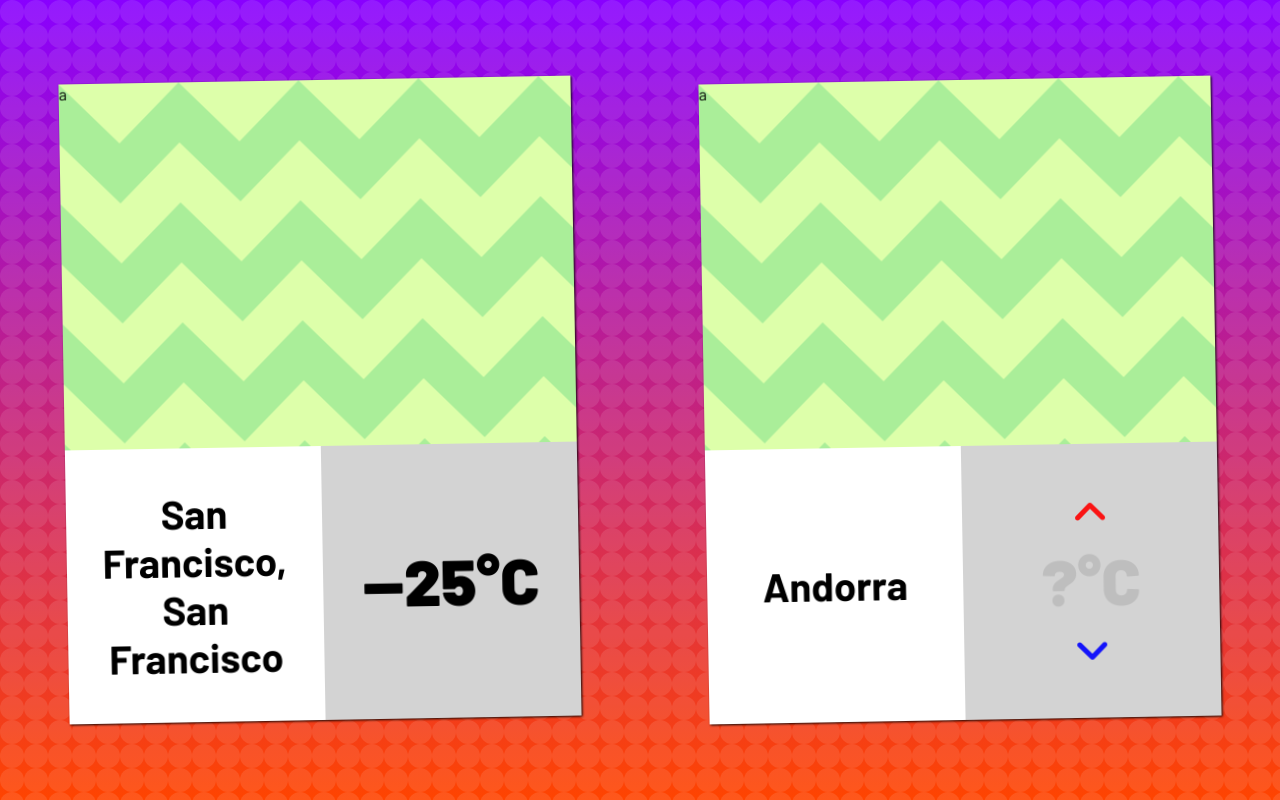
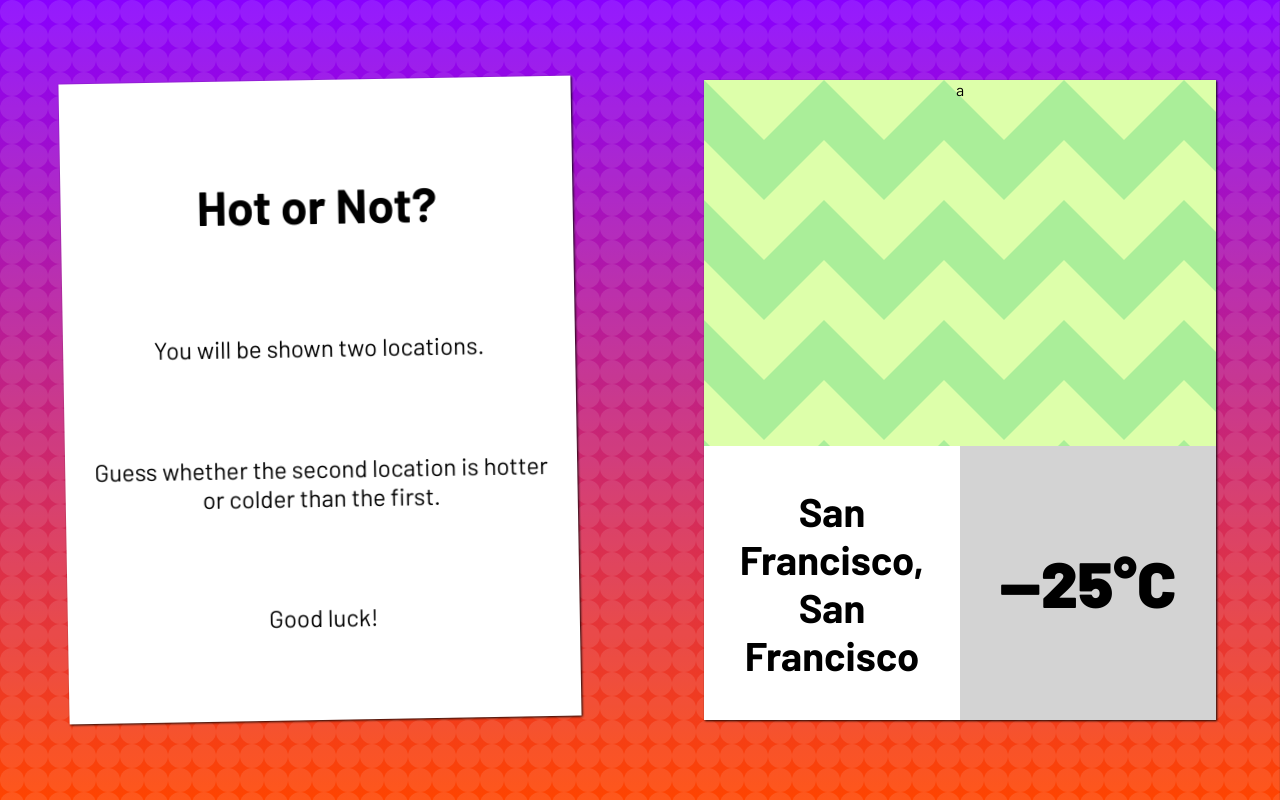
Before and after one commit to guissmo/hot-or-not-2, a plain HTML site: page index.html in a window 1280 px wide. Shown: the top 800 px of the page. Drawn offline with Linux system fonts and the light colour scheme.

Commit message:
card flip on hover

```diff
--- a/index.html
+++ b/index.html
@@ -24,14 +24,41 @@
   <body>
     <div id="root">
       <div class="left pane">
-        <div class="pane-interior">
+        <div class="card-container rotate">
+          <div class="card-container-inner">
+            <div class="pane-interior intro-card card-container-front">
+              <h1>Hot or Not?</h1>
+              <p>You will be shown two locations.</p>
+              <p>
+                Guess whether the second location is hotter or colder than the
+                first.
+              </p>
+              <p>Good luck!</p>
+            </div>
+            <div class="pane-interior place-card card-container-back">
+              <div class="photo">a</div>
+              <div class="info"><p>San Francisco, San Francisco</p></div>
+              <div class="temp"><p>--25</p></div>
+            </div>
+          </div>
+        </div>
+        <!-- <div class="pane-interior">
           <div class="photo">a</div>
           <div class="info"><p>San Francisco, San Francisco</p></div>
           <div class="temp"><p>--25</p></div>
-        </div>
+        </div> -->
       </div>
       <div class="right pane">
-        <div class="pane-interior">
+        <div class="card-container">
+          <div class="card-container-inner">
+            <div class="pane-interior place-card">
+              <div class="photo">a</div>
+              <div class="info"><p>San Francisco, San Francisco</p></div>
+              <div class="temp"><p>--25</p></div>
+            </div>
+          </div>
+        </div>
+        <!-- <div class="pane-interior place-card">
           <div class="photo">a</div>
           <div class="info"><p>Andorra</p></div>
           <div class="temp">
@@ -45,7 +72,7 @@
               </button>
             </div>
           </div>
-        </div>
+        </div> -->
       </div>
       <div class="right-outside pane">
         <div class="pane-interior">Andorra</div>
--- a/style.css
+++ b/style.css
@@ -44,10 +44,32 @@
 }
 
 .pane-interior {
-  width: 80%;
-  height: 80%;
+  width: 100%;
+  height: 100%;
   filter: drop-shadow(1px 1px 1px #000000ee);
   background-color: white;
+  overflow: hidden;
+  box-sizing: border-box;
+}
+
+.rotate {
+  transform: rotate(-1deg);
+}
+
+.intro-card {
+  display: flex;
+  flex-direction: column;
+  align-items: center;
+  justify-content: center;
+  justify-content: space-evenly;
+  padding: 20px;
+  font-size: 3vmin;
+}
+
+.intro-card p {
+  text-align: center;
+}
+.place-card {
   display: grid;
   grid-template-areas:
     "photo photo"
@@ -55,7 +77,6 @@
   gap: 0rem 0rem;
   grid-template-rows: 4fr 3fr;
   grid-template-columns: 3fr 3fr;
-  transform: rotate(-1deg);
 }
 
 .photo {
@@ -271,3 +292,40 @@
     /* animation: moveUp 0.5s 0.2s cubic-bezier(0.455, 0.03, 0.515, 0.955) forwards; */
   }
 }
+
+/**/
+
+.card-container {
+  width: 80%;
+  height: 80%;
+  perspective: 1000px;
+}
+
+.card-container-inner {
+  width: 100%;
+  height: 100%;
+  text-align: center;
+  transition: transform 0.4s;
+  transform-style: preserve-3d;
+}
+
+.card-container:hover .card-container-inner {
+  transform: rotateY(180deg);
+}
+
+.card-container-front,
+.card-container-back {
+  position: absolute;
+  width: 100%;
+  height: 100%;
+  -webkit-backface-visibility: hidden;
+  backface-visibility: hidden;
+}
+
+/* .card-container-front {
+  /* background-color: #bbb;
+  color: black; */
+
+.card-container-back {
+  transform: rotateY(180deg);
+}
```
